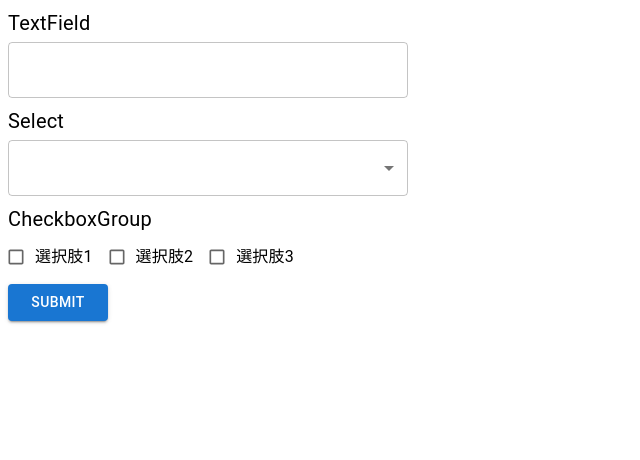
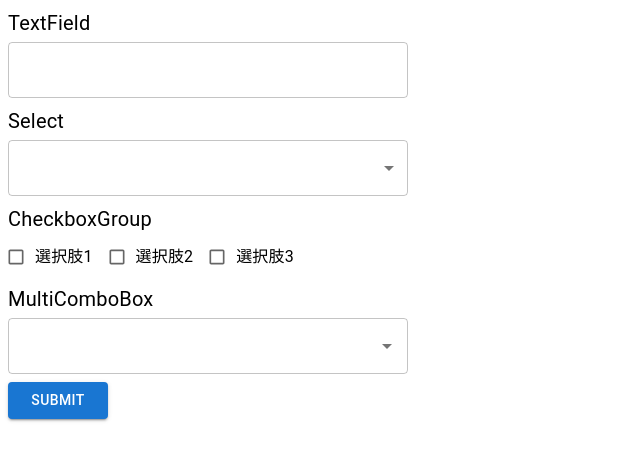
Before and after one commit to KazukiHayase/RHF-MUI-sample, a React (Vite) app: page / in a window 1280 px wide. Shown: the top 460 px of the page, without its empty margins (0-640 px from the left). Built offline with nearby package versions, Linux system fonts and the light colour scheme.

Commit message:
add MultiComboBox

```diff
--- a/src/App.tsx
+++ b/src/App.tsx
@@ -2,13 +2,16 @@ import Box from '@mui/material/Box/Box';
 import Button from '@mui/material/Button/Button';
 import { SubmitHandler, useForm } from 'react-hook-form';
 import { CheckboxGroupController } from './components/Form/CheckboxGroupController';
+import { MultiComboBoxController } from './components/Form/MultiComboBoxController';
 import { SelectController } from './components/Form/SelectController';
 import { TextFieldController } from './components/Form/TextFieldController';
+import { Options } from './components/Form/types';
 
 type Form = {
   textField: string;
   select: number | '';
   checkboxGroup: number[];
+  multiComboBox: Options<string>;
 };
 
 function App() {
@@ -22,6 +25,7 @@ function App() {
       textField: '',
       select: '',
       checkboxGroup: [],
+      multiComboBox: [],
     },
   });
 
@@ -69,6 +73,20 @@ function App() {
           ],
         }}
       />
+      <MultiComboBoxController<Form, string>
+        controller={{
+          name: 'multiComboBox',
+          control,
+        }}
+        multiComboBox={{
+          fieldWrapper: { label: 'MultiComboBox' },
+          options: [
+            { label: '選択肢1', value: '1' },
+            { label: '選択肢2', value: '2' },
+            { label: '選択肢3', value: '3' },
+          ],
+        }}
+      />
       <Button
         variant="contained"
         sx={{ width: 100 }}
--- /dev/null
+++ b/src/components/Form/MultiComboBox.tsx
@@ -0,0 +1,41 @@
+import Autocomplete, { AutocompleteProps } from '@mui/material/Autocomplete';
+import TextField, { TextFieldProps } from '@mui/material/TextField';
+
+import { FieldWrapper, FieldWrapperPassThroughProps } from './FieldWrapper';
+import { Option, Options } from './types';
+
+export type MultiComboBoxProps<T extends number | string> = {
+  fieldWrapper: FieldWrapperPassThroughProps;
+  muiAutoComplete?: Omit<
+    AutocompleteProps<Option<T>, true, false, false>,
+    'renderInput' | 'options'
+  >;
+  muiTextField?: TextFieldProps;
+  options: Options<T>;
+};
+
+export const MultiComboBox = <T extends number | string = number>({
+  fieldWrapper,
+  muiAutoComplete,
+  muiTextField,
+  options,
+}: MultiComboBoxProps<T>) => {
+  return (
+    <FieldWrapper {...fieldWrapper}>
+      <Autocomplete<Option<T>, true, false, false>
+        multiple
+        filterSelectedOptions
+        getOptionLabel={({ label }) => label}
+        options={options}
+        renderInput={(params: JSX.IntrinsicAttributes & TextFieldProps) => (
+          <TextField
+            {...params}
+            {...muiTextField}
+            error={!!fieldWrapper.errorMessage}
+          />
+        )}
+        {...muiAutoComplete}
+      />
+    </FieldWrapper>
+  );
+};
--- /dev/null
+++ b/src/components/Form/MultiComboBoxController.tsx
@@ -0,0 +1,49 @@
+import {
+  FieldPathByValue,
+  FieldValues,
+  useController,
+  UseControllerProps,
+} from 'react-hook-form';
+
+import { MultiComboBox, MultiComboBoxProps } from './MultiComboBox';
+import { Options } from './types';
+
+type MultiComboBoxControllerProps<
+  TFieldValues extends FieldValues,
+  TValue extends number | string,
+> = {
+  controller: UseControllerProps<
+    TFieldValues,
+    FieldPathByValue<TFieldValues, Options<TValue>>
+  >;
+  multiComboBox: MultiComboBoxProps<TValue>;
+};
+
+export const MultiComboBoxController = <
+  TFieldValues extends FieldValues,
+  TValue extends number | string = number,
+>({
+  controller,
+  multiComboBox: { fieldWrapper, muiAutoComplete, muiTextField, options },
+}: MultiComboBoxControllerProps<TFieldValues, TValue>) => {
+  const {
+    field: { value, onChange },
+    fieldState: { error },
+  } = useController(controller);
+
+  return (
+    <MultiComboBox<TValue>
+      fieldWrapper={{
+        ...fieldWrapper,
+        errorMessage: error?.message,
+      }}
+      muiAutoComplete={{
+        ...muiAutoComplete,
+        value,
+        onChange: (_, value) => onChange(value),
+      }}
+      muiTextField={muiTextField}
+      options={options}
+    />
+  );
+};
```
